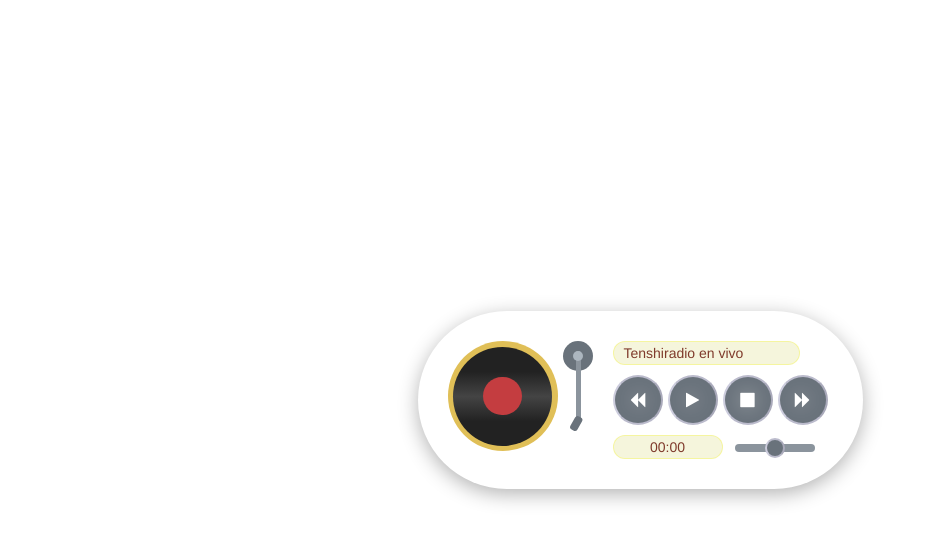
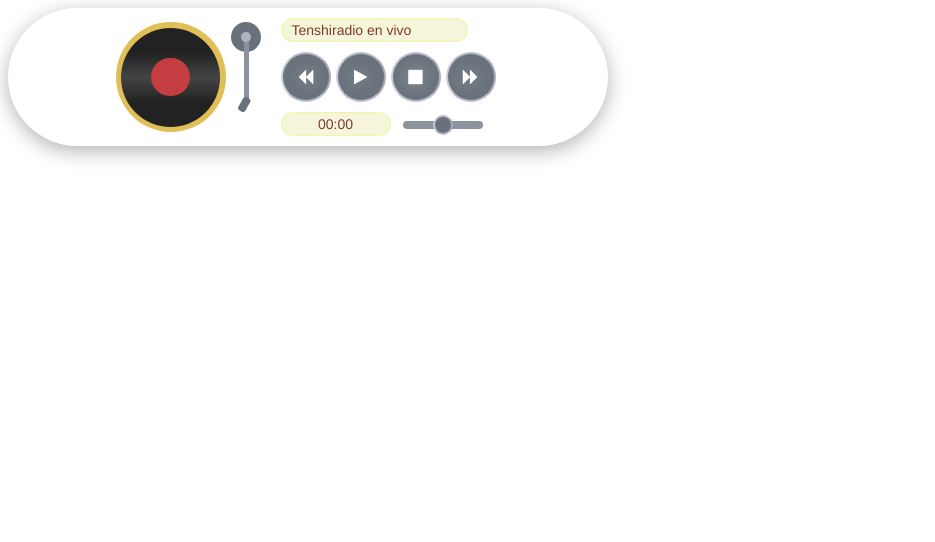
Before and after one commit to namf97/repro2, a plain HTML site: page index.html in a window 1280 px wide. Shown: the whole page, without its empty margins (0-935 px from the left). Drawn offline with Linux system fonts and the light colour scheme.

Commit message:
Update style.css

```diff
--- a/style.css
+++ b/style.css
@@ -3,15 +3,7 @@
 }
 
 body {
-  font-family: Myriad Set Pro, Helvetica Neue, Helvetica, Arial, sans-serif;
-  display: flex;
-  justify-content: center;
-  align-items: center;
-  height: 100vh;
-  width: 100vw;
-  background-color: ;
-  margin: 0;
-  padding: 0;
+
 }
 
 .mediaplayer {
@@ -27,6 +19,12 @@
   padding: 20px;
   box-sizing: border-box;
   border-radius: 100px;
+font-family: Myriad Set Pro, Helvetica Neue, Helvetica, Arial, sans-serif;
+  display: flex;
+  justify-content: center;
+  align-items: center;
+  margin: 0;
+  padding: 0;
 }
 
 @media (max-width: 450px) {
```
